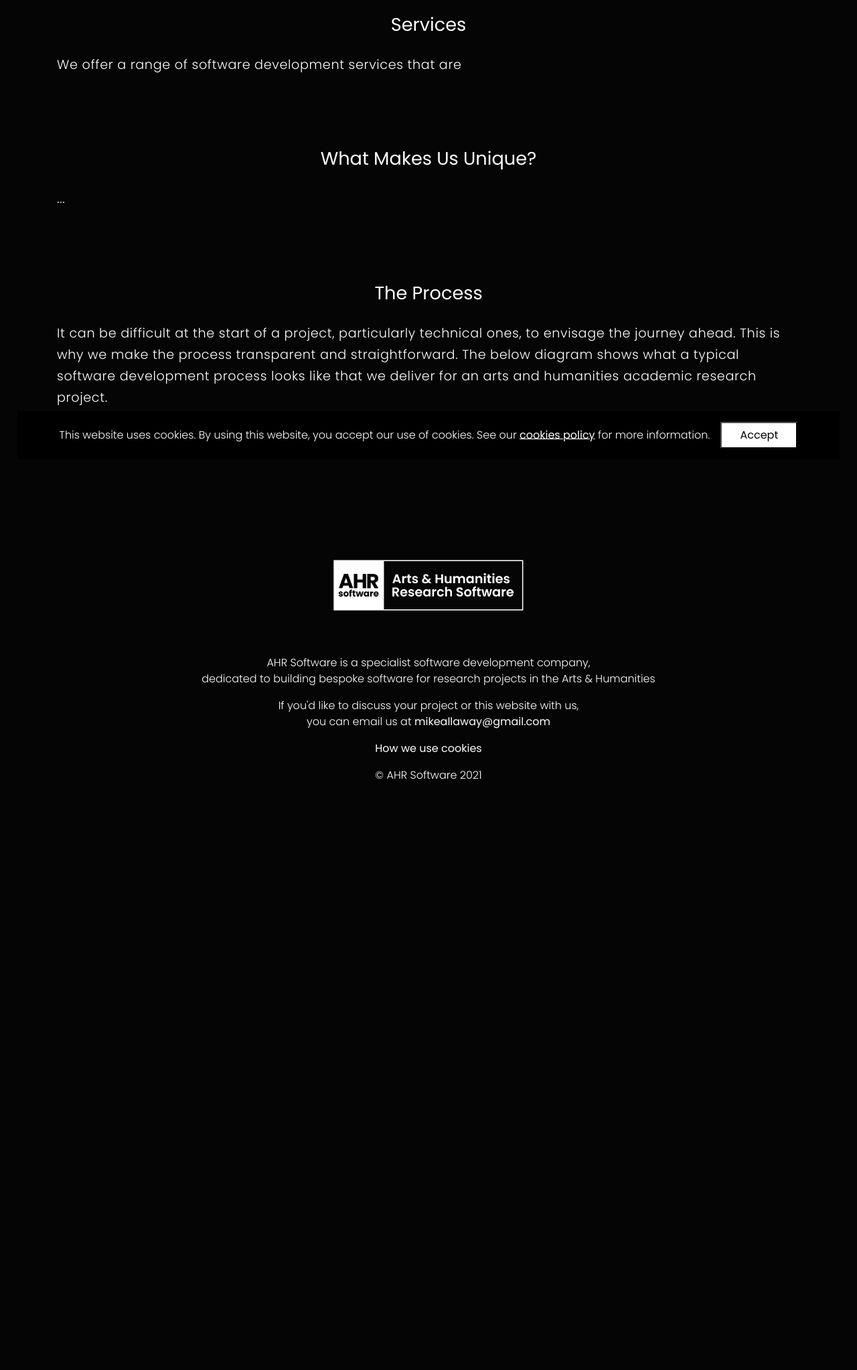
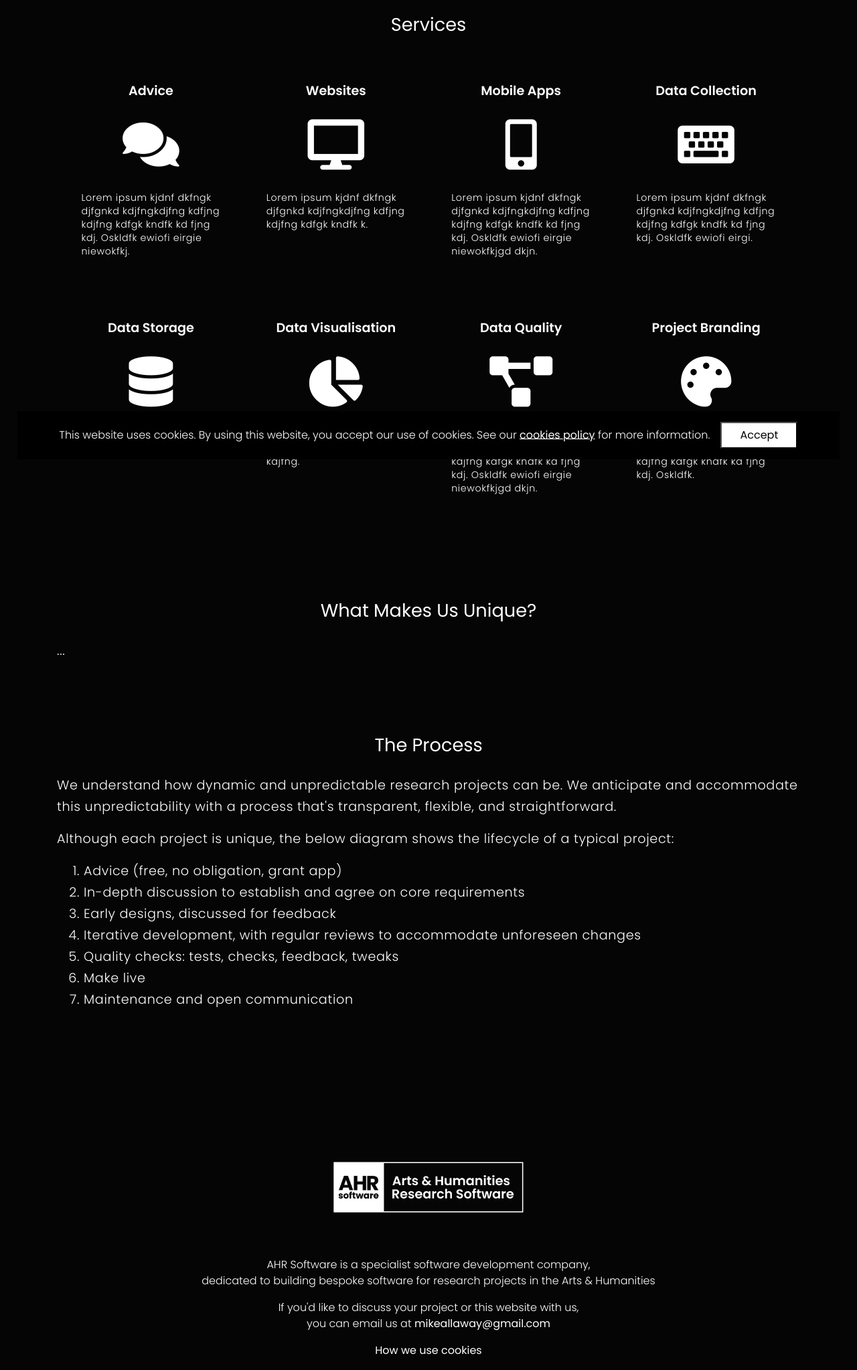
Before and after one commit to ahrsoftware/ahr-website, a Django app: page /services/ in a window 1280 px wide. Shown: the part 88-2134 px from the top of the page at 67% size. Before the commit the page ends 1252 px from the top, so only its background shows below. Run offline with Django 3.2, Linux system fonts and the light colour scheme; parts of the project's set-up code (start-up, migrations or seed data) failed here and were passed over; some libraries are stand-ins or nearby versions.

Commit message:
dev services page and general dev

```diff
--- a/django/core/static/css/custom.css
+++ b/django/core/static/css/custom.css
@@ -166,10 +166,74 @@ main a {
     width: 16em;
     border-radius: 100%;
     display: block;
-    margin: 3em auto;
+    margin: 2em;
+    float: right;
+}
+
+#welcome-explore {
+    list-style: none;
+    padding-left: 0;
+    display: block;
+    text-align: center;
+    margin-top: 2em;
+}
+
+#welcome-explore li {
+    display: inline-block;
+    padding: 2.5em 4em;
+    margin: 1em;
+    font-size: 1.3em;
+    border: 1px solid #858585;
+    color: #858585;
+}
+
+#welcome-explore li:hover {
+    border: 1px solid #EEE;
+    color: #EEE;
+    background: #131313;
 }
 
 
+/* ---------- Services ---------- */
+
+#services-list {
+    text-align: center;
+}
+
+.services-list-item {
+    display: inline-block;
+    width: 15em;
+    margin: 1em;
+    padding: 1em;
+    vertical-align: top;
+    border-radius: 0.7em;
+    cursor: pointer;
+}
+
+.services-list-item:hover {
+    background: #272727;
+}
+
+.services-list-item label {
+    font-size: 1.2em;
+    font-weight: bold;
+    display: block;
+    margin: 0.5em auto;
+    text-align: center;
+}
+
+.services-list-item span {
+    font-size: 4.7em;
+    display: block;
+    margin: 0.15em auto;
+    text-align: center;
+}
+
+.services-list-item p {
+    font-size: 0.89em;
+    line-height: 1.4em;
+    text-align: left;
+}
 
 /* ---------- Footer ---------- */
 
--- a/django/core/templates/base.html
+++ b/django/core/templates/base.html
@@ -26,9 +26,9 @@
 
         <!-- Font Awesome -->
         <link rel="stylesheet"
-            href="https://use.fontawesome.com/releases/v5.3.1/css/all.css"
-            integrity="sha384-mzrmE5qonljUremFsqc01SB46JvROS7bZs3IO2EmfFsd15uHvIt+Y8vEf7N7fWAU"
-            crossorigin="anonymous">
+              href="https://pro.fontawesome.com/releases/v5.10.0/css/all.css"
+              integrity="sha384-AYmEC3Yw5cVb3ZcuHtOA93w35dYTsvhLPVnYs9eStHfGJvOvKxVfELGroGkvsg+p"
+              crossorigin="anonymous"/>
 
         <!-- Custom -->
         <link rel="stylesheet" type="text/css" href="{% static 'css/custom.css' %}">
@@ -52,7 +52,7 @@
         <nav class="navbar fixed-top navbar-expand-lg {% if request.path != "/" %}solidbg{% endif %}">
             <!-- Logo (don't show on the welcome page) -->
             {% if request.path != "/" %}
-                <a class="navbar-brand" href="{% url 'welcome' %}"><img src="{% static '/images/logos/ahr-software-white.png' %}" alt="AHR Software logo"></a>
+                <a class="navbar-brand" href="{% url 'welcome' %}"><img src="{% static '/images/logos/ahr-software.png' %}" alt="AHR Software logo"></a>
             {% endif %}
             <!-- Nav toggle button (for small screens) -->
             <button class="navbar-toggler" type="button" title="navbartoggle" data-toggle="collapse" data-target="#navbarNavDropdown" aria-controls="navbarNavDropdown" aria-expanded="false">
@@ -95,7 +95,7 @@
             <div id="footer-content" class="container">
 
                 <div id="footer-content-logos">
-                    <a href="https://www.ox.ac.uk/"><img src="{% static 'images/logos/ahr-software-white.png' %}" alt="AHR Software logo"></a>
+                    <a href="https://www.ox.ac.uk/"><img src="{% static 'images/logos/ahr-software.png' %}" alt="AHR Software logo"></a>
                 </div>
 
                 <div id="footer-content-text">
--- a/django/general/templates/general/services.html
+++ b/django/general/templates/general/services.html
@@ -3,13 +3,76 @@
 
 {% block main %}
 
-    <div id="top-banner-services" class="top-banner"></div>
-
     <div class="container">
         <h2>Services</h2>
-        <p>
-            We offer a range of software development services that are
-        </p>
+
+        <div id="services-list">
+
+            <div class="services-list-item">
+                <label>Advice</label>
+                <span><i class="fas fa-comments"></i></span>
+                <p>
+                    Lorem ipsum kjdnf dkfngk djfgnkd kdjfngkdjfng kdfjng kdjfng kdfgk kndfk kd fjng kdj. Oskldfk ewiofi eirgie niewokfkj.
+                </p>
+            </div>
+
+            <div class="services-list-item">
+                <label>Websites</label>
+                <span><i class="fas fa-desktop"></i></span>
+                <p>
+                    Lorem ipsum kjdnf dkfngk djfgnkd kdjfngkdjfng kdfjng kdjfng kdfgk kndfk k.
+                </p>
+            </div>
+
+            <div class="services-list-item">
+                <label>Mobile Apps</label>
+                <span><i class="fas fa-mobile-alt"></i></span>
+                <p>
+                    Lorem ipsum kjdnf dkfngk djfgnkd kdjfngkdjfng kdfjng kdjfng kdfgk kndfk kd fjng kdj. Oskldfk ewiofi eirgie niewokfkjgd dkjn.
+                </p>
+            </div>
+
+            <div class="services-list-item">
+                <label>Data Collection</label>
+                <span><i class="fas fa-keyboard"></i></span>
+                <p>
+                    Lorem ipsum kjdnf dkfngk djfgnkd kdjfngkdjfng kdfjng kdjfng kdfgk kndfk kd fjng kdj. Oskldfk ewiofi eirgi.
+                </p>
+            </div>
+
+            <div class="services-list-item">
+                <label>Data Storage</label>
+                <span><i class="fas fa-database"></i></span>
+                <p>
+                    Lorem ipsum kjdnf dkfngk djfg.
+                </p>
+            </div>
+
+            <div class="services-list-item">
+                <label>Data Visualisation</label>
+                <span><i class="fas fa-chart-pie"></i></span>
+                <p>
+                    Lorem ipsum kjdnf dkfngk djfgnkd kdjfngkdjfng kdfjng kdjfng.
+                </p>
+            </div>
+
+            <div class="services-list-item">
+                <label>Data Quality</label>
+                <span><i class="fas fa-project-diagram"></i></span>
+                <p>
+                    Lorem ipsum kjdnf dkfngk djfgnkd kdjfngkdjfng kdfjng kdjfng kdfgk kndfk kd fjng kdj. Oskldfk ewiofi eirgie niewokfkjgd dkjn.
+                </p>
+            </div>
+
+            <div class="services-list-item">
+                <label>Project Branding</label>
+                <span><i class="fas fa-palette"></i></span>
+                <p>
+                    Lorem ipsum kjdnf dkfngk djfgnkd kdjfngkdjfng kdfjng kdjfng kdfgk kndfk kd fjng kdj. Oskldfk.
+                </p>
+            </div>
+
+        </div>
 
         <h2>What Makes Us Unique?</h2>
         <p>
@@ -18,8 +81,20 @@
 
         <h2>The Process</h2>
         <p>
-            It can be difficult at the start of a project, particularly technical ones, to envisage the journey ahead. This is why we make the process transparent and straightforward. The below diagram shows what a typical software development process looks like that we deliver for an arts and humanities academic research project.
+            We understand how dynamic and unpredictable research projects can be. We anticipate and accommodate this unpredictability with a process that's transparent, flexible, and straightforward.
         </p>
+        <p>
+            Although each project is unique, the below diagram shows the lifecycle of a typical project:
+        </p>
+        <ol>
+            <li>Advice (free, no obligation, grant app)</li>
+            <li>In-depth discussion to establish and agree on core requirements</li>
+            <li>Early designs, discussed for feedback</li>
+            <li>Iterative development, with regular reviews to accommodate unforeseen changes</li>
+            <li>Quality checks: tests, checks, feedback, tweaks</li>
+            <li>Make live</li>
+            <li>Maintenance and open communication</li>
+        </ol>
     </div>
 
 {% endblock %}
```
Also changed, not shown: django/general/templates/general/welcome.html (+9 -2 lines), django/core/static/images/favicon.png, django/core/static/images/logos/ahr-software.png (renamed from django/core/static/images/logos/ahr-software-white.png), django/core/static/images/welcome/banner-bg-x.jpg (added), django/core/static/images/welcome/banner-bg.jpg.
